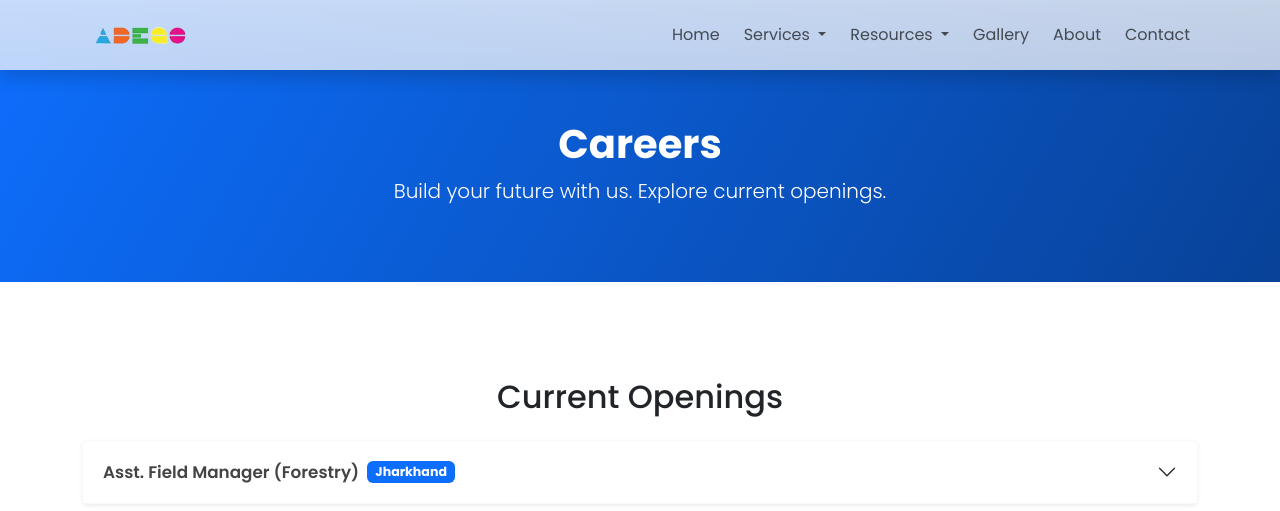
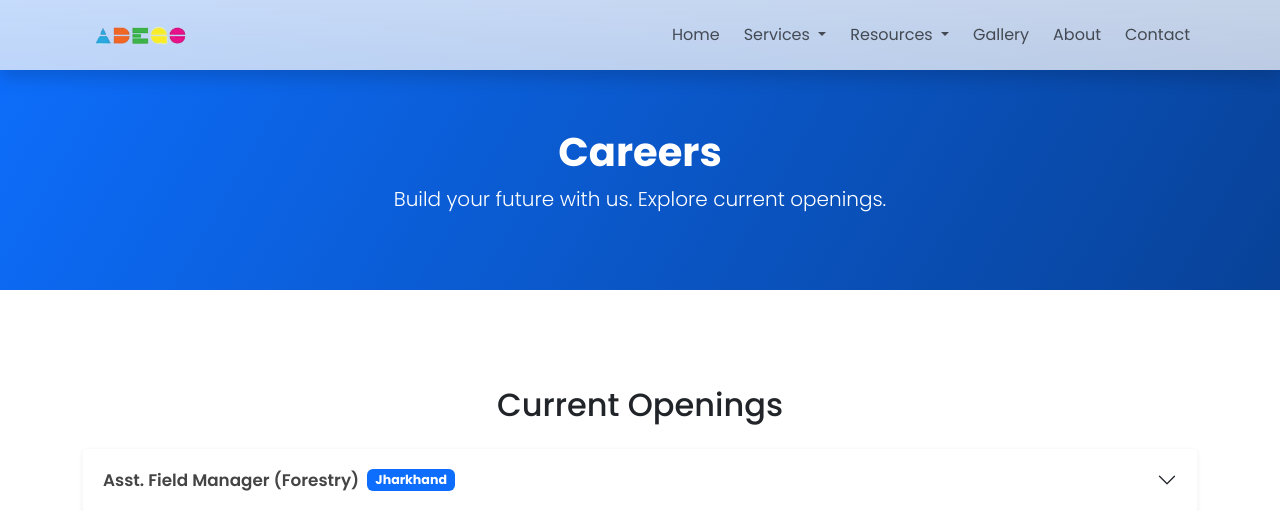
Before and after one commit to ash11109/adego, a PHP site: page /career.php in a window 1280 px wide. Shown: the top 511 px of the page. Run offline with PHP 8.4, Linux system fonts and the light colour scheme.

Commit message:
2025830012026

```diff
--- a/career.php
+++ b/career.php
@@ -4,7 +4,7 @@ require_once 'inc/data.php';
 ?>
 
 <header class="career-hero">
-    <h1 class="fw-bold">Careers</h1>
+    <h1 class="fw-bold pt-5 pt-md-2">Careers</h1>
     <p class="lead">Build your future with us. Explore current openings.</p>
 </header>
 
```
